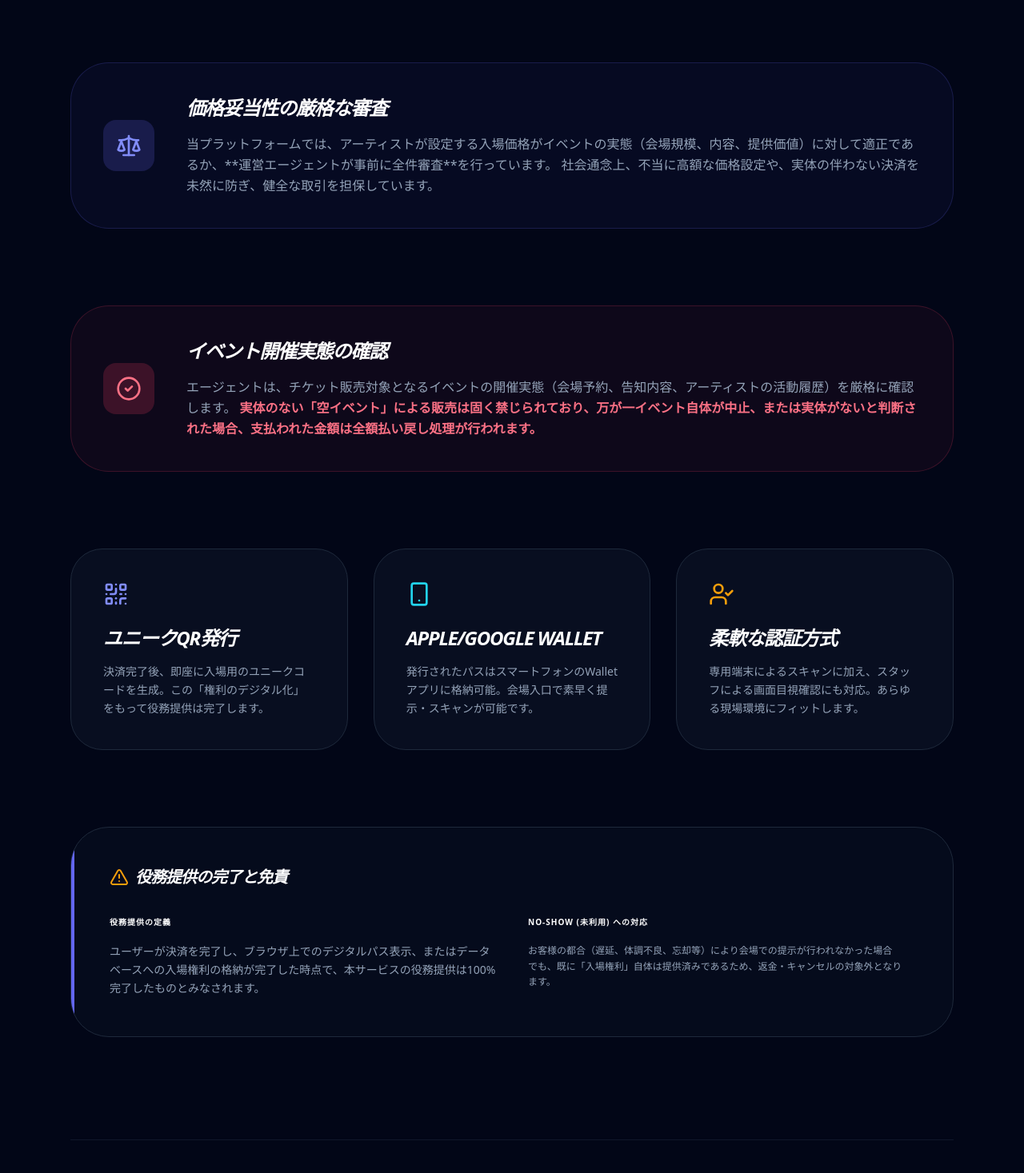
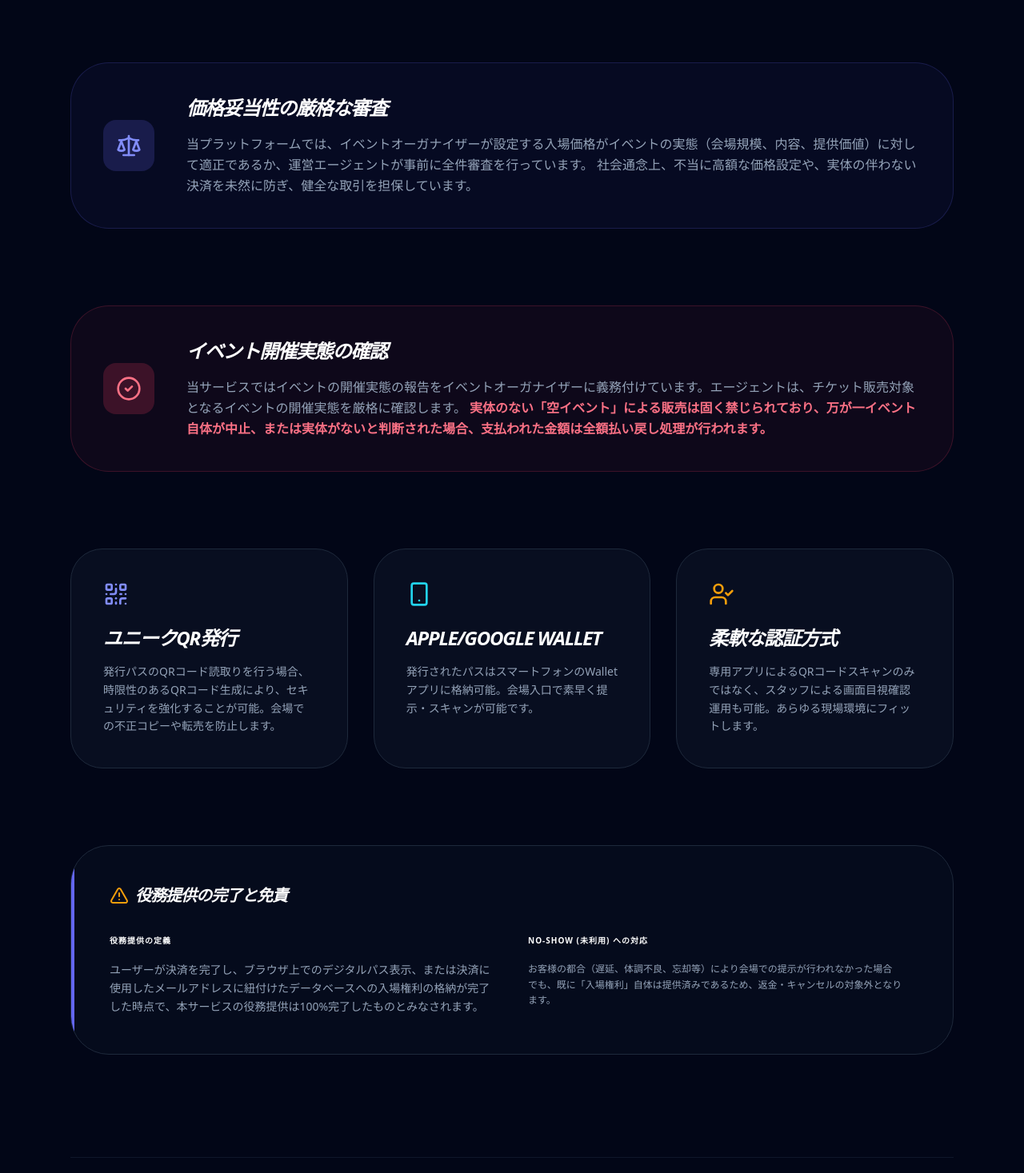
Before and after one commit to spacemindhiro/direct-cheers, a Next.js app: page /concept/entrance in a window 1280 px wide. Shown: the part 748-2215 px from the top of the page at 80% size. Built offline with nearby package versions, Linux system fonts and the light colour scheme; no server answers.

Commit message:
商品ラインナップの説明ページを追加

```diff
--- a/app/concept/entrance/page.tsx
+++ b/app/concept/entrance/page.tsx
@@ -76,7 +76,7 @@ export default function EntrancePlanPage() {
             <div className="space-y-4">
               <h3 className="text-2xl font-black text-white italic uppercase tracking-tighter">価格妥当性の厳格な審査</h3>
               <p className="text-slate-400 leading-relaxed font-medium">
-                当プラットフォームでは、アーティストが設定する入場価格がイベントの実態（会場規模、内容、提供価値）に対して適正であるか、**運営エージェントが事前に全件審査**を行っています。
+                当プラットフォームでは、イベントオーガナイザーが設定する入場価格がイベントの実態（会場規模、内容、提供価値）に対して適正であるか、運営エージェントが事前に全件審査を行っています。
                 社会通念上、不当に高額な価格設定や、実体の伴わない決済を未然に防ぎ、健全な取引を担保しています。
               </p>
             </div>
@@ -91,7 +91,7 @@ export default function EntrancePlanPage() {
     <div className="space-y-4 text-left">
       <h3 className="text-2xl font-black text-white italic uppercase tracking-tighter text-rose-400">イベント開催実態の確認</h3>
       <p className="text-slate-400 leading-relaxed font-medium">
-        エージェントは、チケット販売対象となるイベントの開催実態（会場予約、告知内容、アーティストの活動履歴）を厳格に確認します。
+        当サービスではイベントの開催実態の報告をイベントオーガナイザーに義務付けています。エージェントは、チケット販売対象となるイベントの開催実態を厳格に確認します。
         <span className="text-rose-400 font-bold ml-1">実体のない「空イベント」による販売は固く禁じられており、万が一イベント自体が中止、または実体がないと判断された場合、支払われた金額は全額払い戻し処理が行われます。</span>
       </p>
     </div>
@@ -103,7 +103,7 @@ export default function EntrancePlanPage() {
             <div className="text-indigo-400 mb-6"><QrCode size={32} /></div>
             <h3 className="text-2xl font-bold text-white mb-4 italic uppercase tracking-tighter leading-tight">ユニークQR発行</h3>
             <p className="text-slate-400 text-sm leading-relaxed font-medium">
-              決済完了後、即座に入場用のユニークコードを生成。この「権利のデジタル化」をもって役務提供は完了します。
+              発行パスのQRコード読取りを行う場合、時限性のあるQRコード生成により、セキュリティを強化することが可能。会場での不正コピーや転売を防止します。
             </p>
           </div>
 
@@ -119,7 +119,7 @@ export default function EntrancePlanPage() {
             <div className="text-amber-500 mb-6"><UserCheck size={32} /></div>
             <h3 className="text-2xl font-bold text-white mb-4 italic uppercase tracking-tighter leading-tight">柔軟な認証方式</h3>
             <p className="text-slate-400 text-sm leading-relaxed font-medium">
-              専用端末によるスキャンに加え、スタッフによる画面目視確認にも対応。あらゆる現場環境にフィットします。
+              専用アプリによるQRコードスキャンのみではなく、スタッフによる画面目視確認運用も可能。あらゆる現場環境にフィットします。
             </p>
           </div>
         </section>
@@ -134,7 +134,7 @@ export default function EntrancePlanPage() {
             <div className="space-y-4">
               <h4 className="text-white font-bold uppercase tracking-widest text-[10px]">役務提供の定義</h4>
               <p className="leading-relaxed font-medium">
-                ユーザーが決済を完了し、ブラウザ上でのデジタルパス表示、またはデータベースへの入場権利の格納が完了した時点で、本サービスの役務提供は100%完了したものとみなされます。
+                ユーザーが決済を完了し、ブラウザ上でのデジタルパス表示、または決済に使用したメールアドレスに紐付けたデータベースへの入場権利の格納が完了した時点で、本サービスの役務提供は100%完了したものとみなされます。
               </p>
             </div>
             <div className="space-y-4">
```
